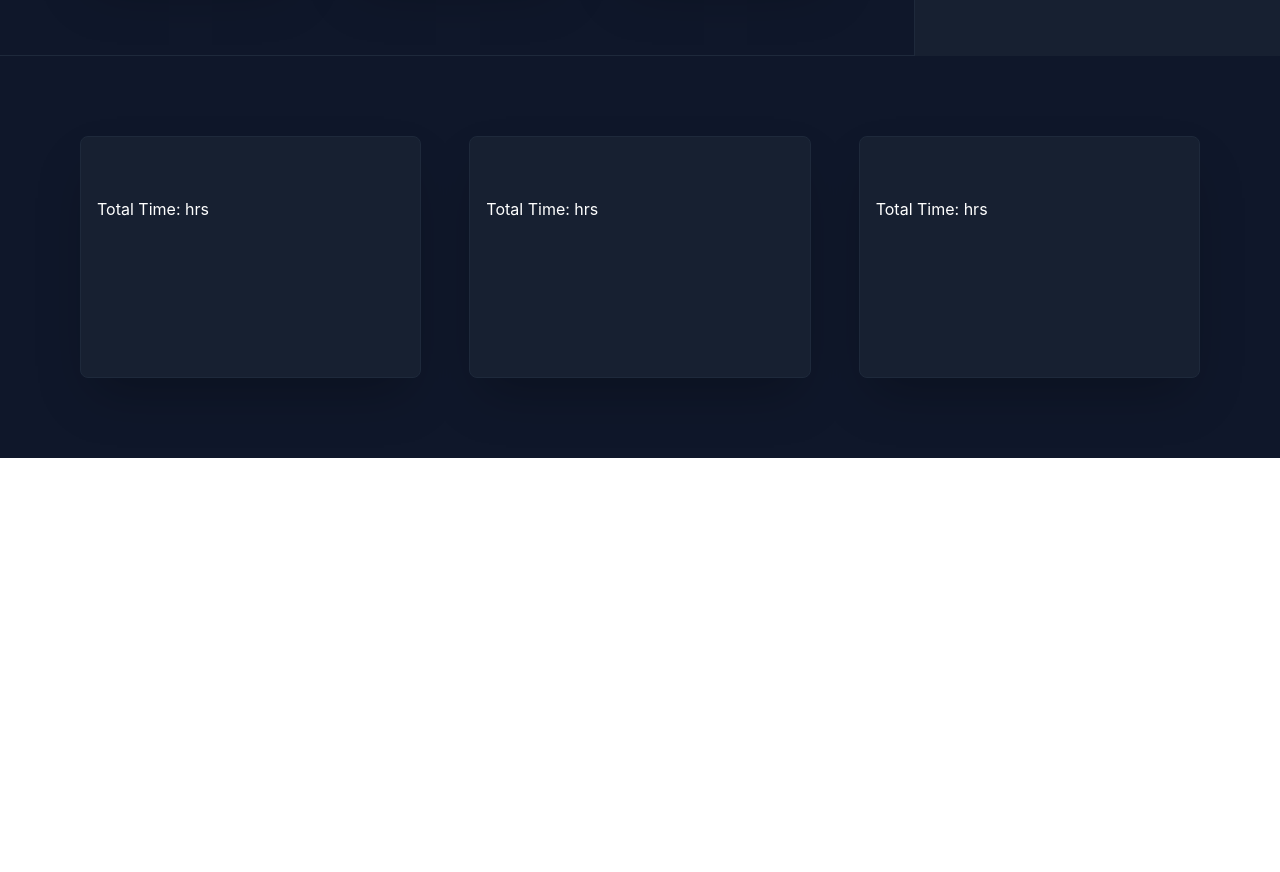
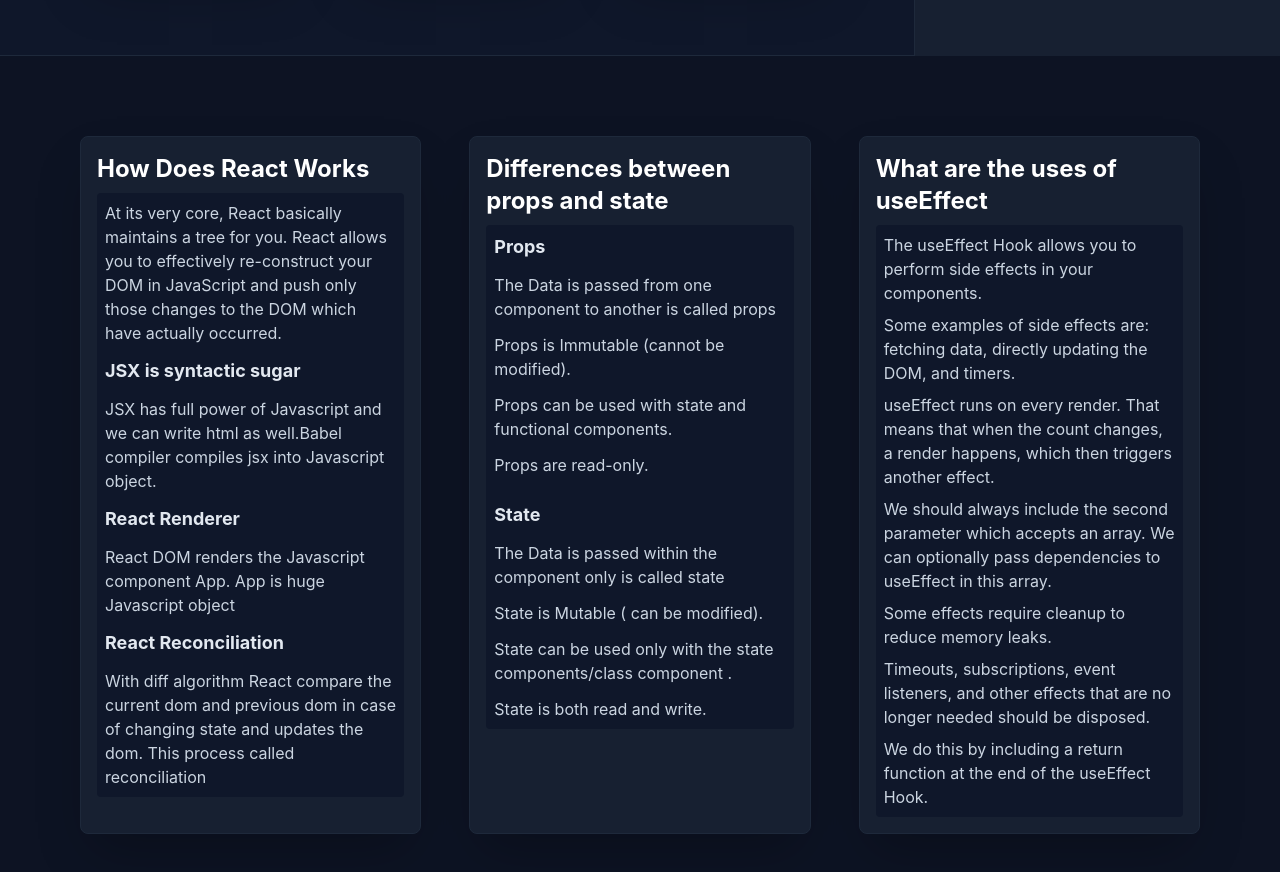
Before and after one commit to tauhid-hasan-dev/ultra-active-club, a React (Create React App) app: page / in a window 1280 px wide. Shown: the part 1020-1892 px from the top of the page. Before the commit the page ends 1478 px from the top, so only its background shows below. Built offline with nearby package versions, Linux system fonts and the light colour scheme.

Commit message:
questions section updated

```diff
--- a/src/components/Main/Main.js
+++ b/src/components/Main/Main.js
@@ -10,7 +10,6 @@
     const [breaktime, setBreakTime] = useState([]);
     const [cart, setCart] = useState([])
     const [takenBreak, setTakenBreak] = useState(0);
-
 
 
     const handleToast = () =>{
--- a/src/components/Questions/Question.js
+++ b/src/components/Questions/Question.js
@@ -2,51 +2,59 @@
 
 const Question = () => {
     return (
-        <div className="products bg-main-color col-span-7 lg:col-span-5 grid grid-cols-1 md:grid-cols-2 lg:grid-cols-3  gap-12 p-7 lg:p-20 text-white">
+        <div className="products bg-nav-color col-span-7 lg:col-span-5 grid grid-cols-1 md:grid-cols-2 lg:grid-cols-3  gap-12 p-7 lg:p-20 text-white">
             <div className=' shadow-2xl rounded-lg relative bg-item-color  border border-slate-800'>
-                <div className='p-4'>
-                    <div className='flex flex-col pt-3  h-52 '>
-                        <div >
-                            <p className='font-semibold text-2xl'></p>
-                            <p className='text-slate-500'> </p>
-                        </div>
-                        <div className='mt-8'>
-                            <p className='text-slate-500'></p>
-                            <p>Total Time: <span className='font-bold'></span>  hrs</p>
-                        </div>
+                <div className='p-4  '>
+                    <p className='text-2xl font-bold mb-2'>How Does React Works</p>
+                    <div className='bg-main-color p-2 rounded text-slate-300 flex flex-col gap-3 '>
+                        <p>At its very core, React basically maintains a tree for you. React allows you to effectively re-construct your DOM in JavaScript and push only those changes to the DOM which have actually occurred.</p>
+
+                        <p className='text-lg font-bold text-slate-200'>JSX is syntactic sugar</p>
+                        <p>JSX has full power of Javascript and we can write html as well.Babel compiler compiles jsx into Javascript object.</p>
+
+                        <p className='text-lg font-bold text-slate-200'>React Renderer</p>
+                        <p>React DOM renders the Javascript component App. App is huge Javascript object</p>
+
+                        <p className='text-lg font-bold text-slate-200'>React Reconciliation</p>
+                        <p>With diff algorithm React compare the current dom and previous dom in case of changing state and updates the dom. This process called reconciliation</p>
                     </div>
                 </div>
-
             </div>
             <div className=' shadow-2xl rounded-lg relative bg-item-color  border border-slate-800'>
-                <div className='p-4'>
-                    <div className='flex flex-col pt-3  h-52 '>
-                        <div >
-                            <p className='font-semibold text-2xl'></p>
-                            <p className='text-slate-500'> </p>
-                        </div>
-                        <div className='mt-8'>
-                            <p className='text-slate-500'></p>
-                            <p>Total Time: <span className='font-bold'></span>  hrs</p>
-                        </div>
+                <div className='p-4  '>
+                    <p className='text-2xl font-bold mb-2'>Differences between props and state</p>
+                    <div className='bg-main-color p-2 rounded text-slate-300 flex flex-col gap-3 '>
+                        <p className='text-lg font-bold text-slate-200'>Props</p>
+                        <p>The Data is passed from one component to another is called props</p>
+                        <p>Props is Immutable (cannot be modified).</p>
+                        <p>Props can be used with state and functional components.</p>
+                        <p className='mb-3'>Props are read-only.</p>
+
+                        <p className='text-lg font-bold text-slate-200'>State</p>
+                        <p>The Data is passed within the component only is called state</p>
+                        <p>State is Mutable ( can be modified).</p>
+                        <p>State can be used only with the state components/class component .</p>
+                        <p>State is both read and write.</p>
                     </div>
                 </div>
+            </div>
 
-            </div>
             <div className=' shadow-2xl rounded-lg relative bg-item-color  border border-slate-800'>
-                <div className='p-4'>
-                    <div className='flex flex-col pt-3  h-52 '>
-                        <div >
-                            <p className='font-semibold text-2xl'></p>
-                            <p className='text-slate-500'> </p>
-                        </div>
-                        <div className='mt-8'>
-                            <p className='text-slate-500'></p>
-                            <p>Total Time: <span className='font-bold'></span>  hrs</p>
-                        </div>
+                <div className='p-4  '>
+                    <p className='text-2xl font-bold mb-2'>What are the uses of useEffect</p>
+                    <div className='bg-main-color p-2 rounded text-slate-300 flex flex-col gap-2 '>
+                        <p>The useEffect Hook allows you to perform side effects in your components.</p>
+
+                        <p>Some examples of side effects are: fetching data, directly updating the DOM, and timers.</p>
+
+                        <p>useEffect runs on every render. That means that when the count changes, a render happens, which then triggers another effect.</p>
+                        <p>We should always include the second parameter which accepts an array. We can optionally pass dependencies to useEffect in this array.</p>
+                        <p>Some effects require cleanup to reduce memory leaks.</p>
+                        <p>Timeouts, subscriptions, event listeners, and other effects that are no longer needed should be disposed.</p>
+                        <p>We do this by including a return function at the end of the useEffect Hook.</p>
+
                     </div>
                 </div>
-
             </div>
         </div>
 
```
